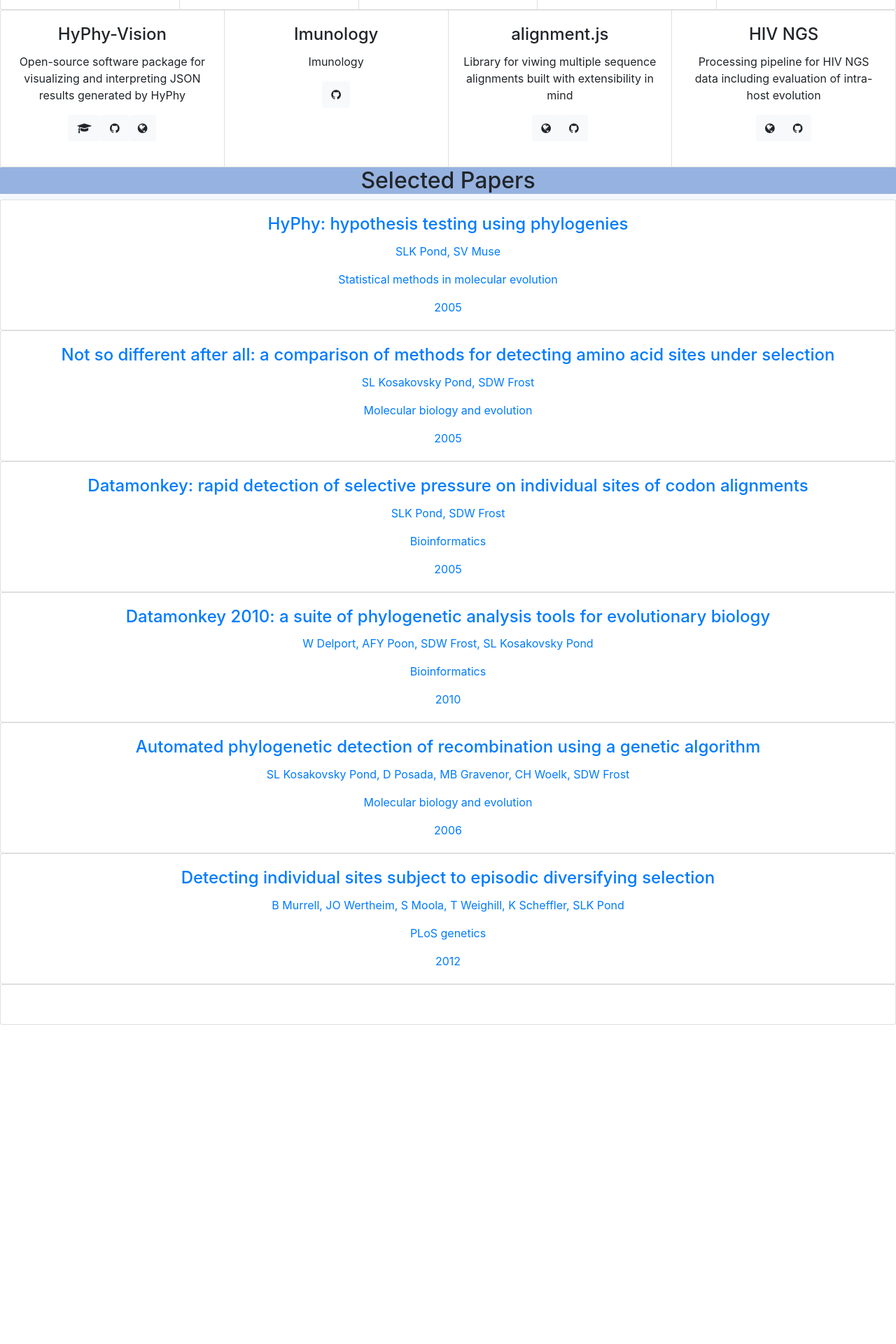
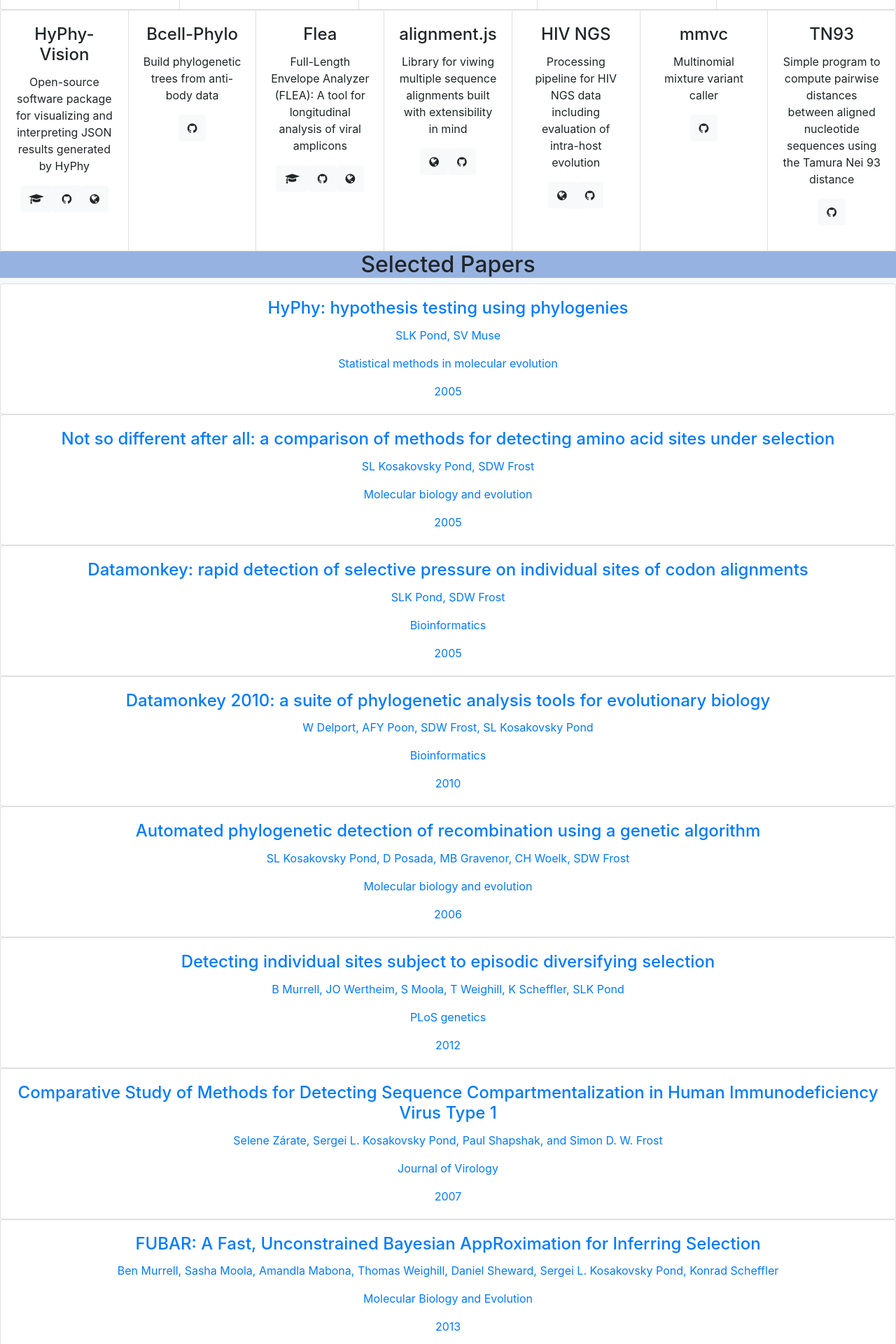
Before and after one commit to veg/LabSite, a React (Create React App) app: page / in a window 1280 px wide. Shown: the part 1560-3480 px from the top of the page at 70% size. Before the commit the page ends 3024 px from the top, so only its background shows below. Built offline with nearby package versions, Linux system fonts and the light colour scheme.

Commit message:
more papers and projects

```diff
--- a/src/data/papers_info.js
+++ b/src/data/papers_info.js
@@ -41,18 +41,25 @@ export default {
     "date": "2012",
     "link": "http://journals.plos.org/plosgenetics/article?id=10.1371/journal.pgen.1002764"
   },
-  "": {
-    "title": "",
-    "authors": "",
-    "publication": "",
-    "date": "",
-    "link": ""
+  "Compartmentalization": {
+    "title": "Comparative Study of Methods for Detecting Sequence Compartmentalization in Human Immunodeficiency Virus Type 1",
+    "authors": "Selene Zárate, Sergei L. Kosakovsky Pond, Paul Shapshak, and Simon D. W. Frost",
+    "publication": "Journal of Virology",
+    "date": "2007",
+    "link": "https://www.ncbi.nlm.nih.gov/pmc/articles/PMC1900087/"
   },
-  "": {
-    "title": "",
-    "authors": "",
-    "publication": "",
-    "date": "",
-    "link": ""
+  "FUBAR": {
+    "title": "FUBAR: A Fast, Unconstrained Bayesian AppRoximation for Inferring Selection",
+    "authors": "Ben Murrell, Sasha Moola, Amandla Mabona, Thomas Weighill, Daniel Sheward, Sergei L. Kosakovsky Pond, Konrad Scheffler",
+    "publication": "Molecular Biology and Evolution",
+    "date": "2013",
+    "link": "https://academic.oup.com/mbe/article/30/5/1196/998247"
   },
+  "Tissue Reservoir": {
+    "title": "Persistent HIV-1 replication maintains the tissue reservoir during therapy",
+    "authors": "Ramon Lorenzo-Redondo, Helen R. Fryer, Trevor Bedford, Eun-Young Kim, John Archer, Sergei L. Kosakovsky Pond, Yoon-Seok Chung, Sudhir Penugonda, Jeffrey G. Chipman, Courtney V. Fletcher, Timothy W. Schacker, Michael H. Malim, Andrew Rambaut, Ashley T. Haase, Angela R. McLean, Steven M. Wolinsky",
+    "publication": "Nature",
+    "date": "2016",
+    "link": "https://www.nature.com/articles/nature16933"
+  }
 }
--- a/src/data/project_info.js
+++ b/src/data/project_info.js
@@ -80,13 +80,24 @@ export default {
       "paper": "https://www.ncbi.nlm.nih.gov/pubmed/29401317"
     }
   },
-  "Imunology": {
-    "name": "Imunology",
-    "shortDescription": "Imunology",
-    "longDescription": "Imunology",
+  "Bcell-Phylo": {
+    "name": "Bcell-Phylo",
+    "shortDescription": "Build phylogenetic trees from anti-body data",
+    "longDescription": "Build phylogenetic trees from anti-body data",
     "tag": "minor",
     "links": {
-      "github": "https://github.com/jzehr/anti_JSON_FASTA"
+      "github": "https://github.com/veg/bcell-phylo"
+    }
+  },
+  "Flea": {
+    "name": "Flea",
+    "shortDescription": "Full-Length Envelope Analyzer (FLEA): A tool for longitudinal analysis of viral amplicons",
+    "longDescription": "Full-Length Envelope Analyzer (FLEA): A tool for longitudinal analysis of viral amplicons",
+    "tag": "minor",
+    "links": {
+      "website": "http://datamonkey.org/flea",
+      "github": "https://github.com/veg/flea-pipeline",
+      "paper": "https://www.biorxiv.org/content/early/2017/12/07/230474"
     }
   },
   "alignment.js": {
@@ -111,4 +122,22 @@ export default {
       "website": "http://octamonkey.datamonkey.org/ngs/"
     }
   },
+  "mmvc": {
+    "name": "mmvc",
+    "shortDescription": "Multinomial mixture variant caller",
+    "longDescription": "Multinomial mixture variant caller",
+    "tag": "minor",
+    "links": {
+      "github": "https://github.com/veg/mmvc"
+    }
+  },
+  "TN93": {
+    "name": "TN93",
+    "shortDescription": "TN93 fast distance calculator",
+    "longDescription": "Simple program to compute pairwise distances between aligned nucleotide sequences using the Tamura Nei 93 distance",
+    "tag": "minor",
+    "links": {
+      "github": "https://github.com/veg/tn93"
+    }
+  },
 }
```
